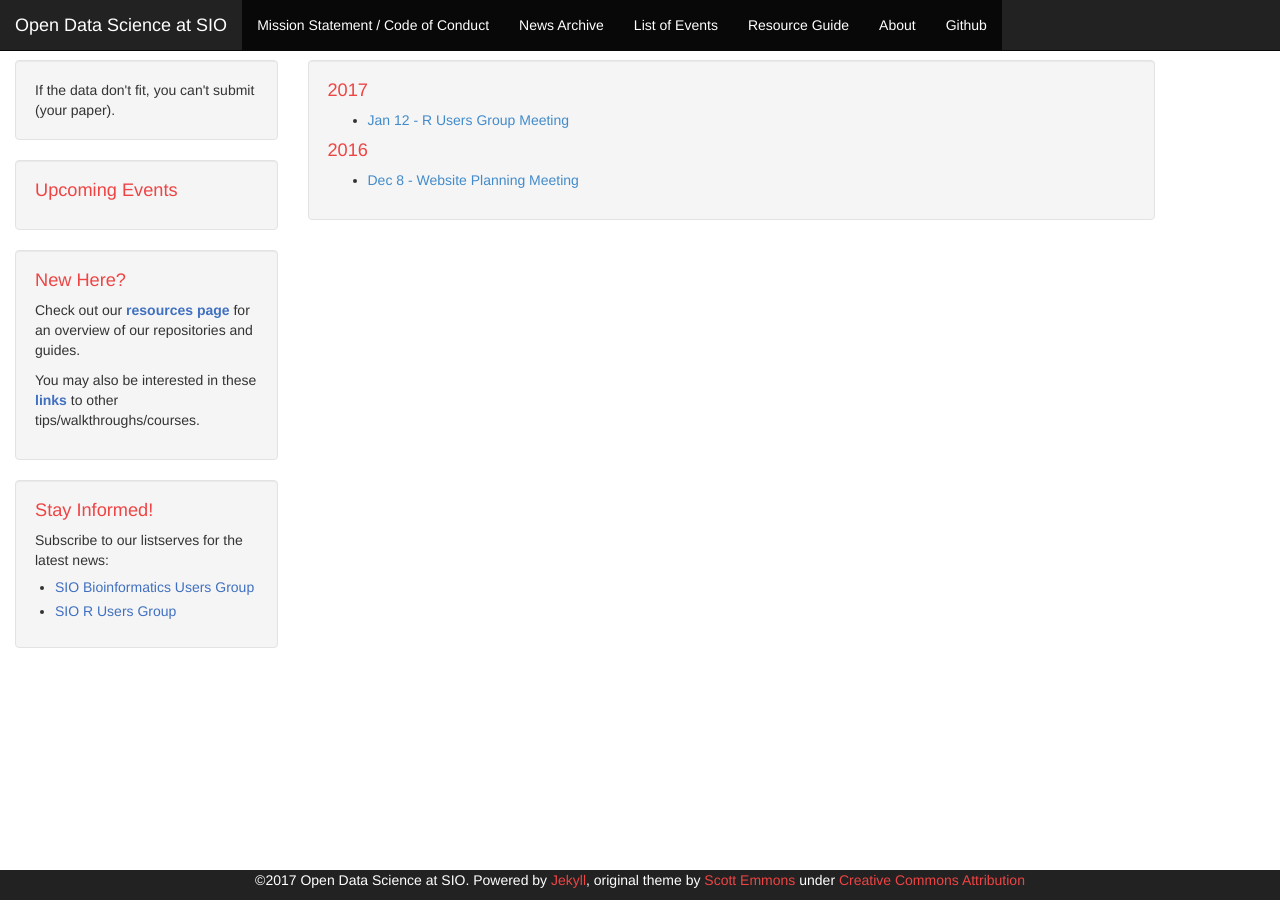
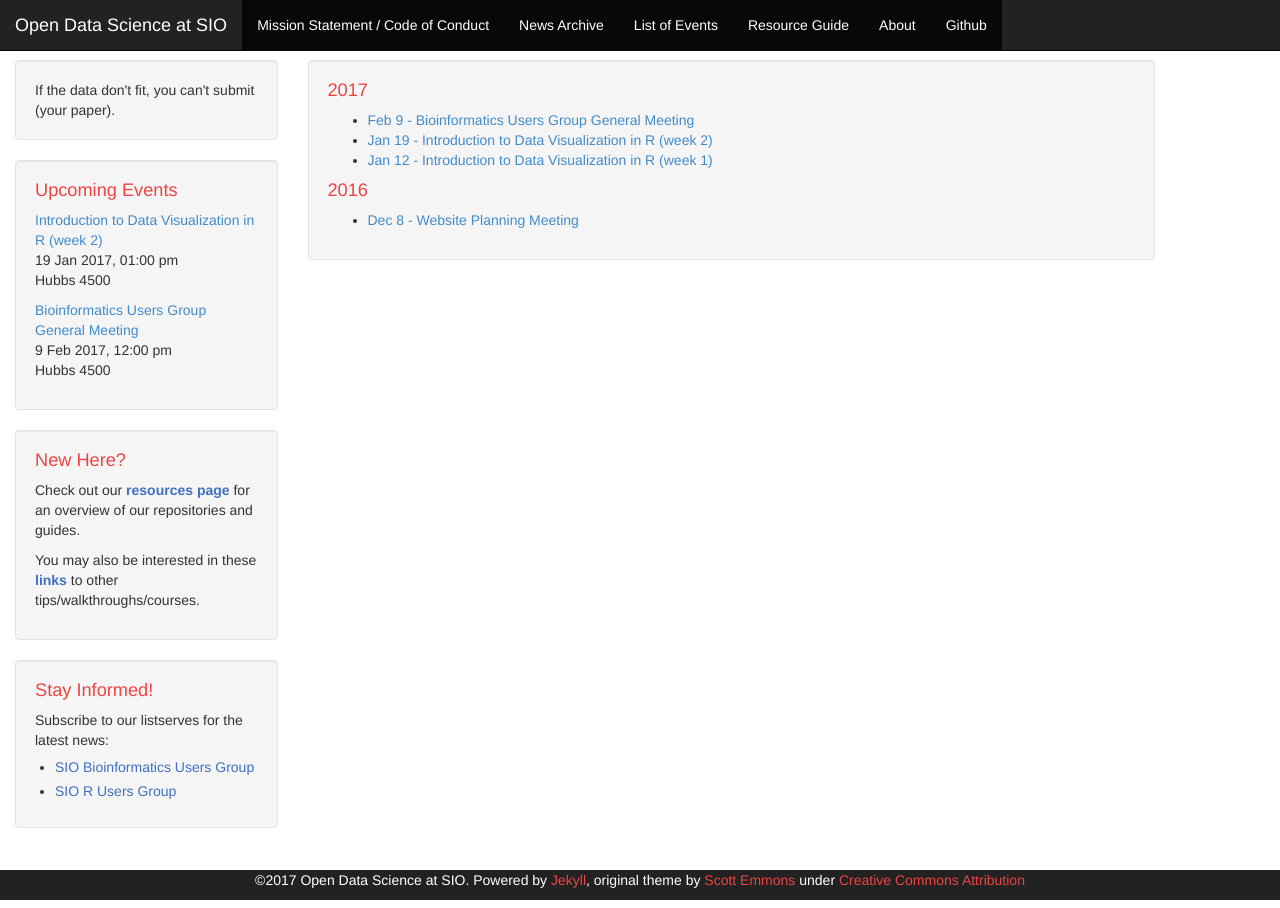
Before and after one commit to Open-Data-Science-at-SIO/Open-Data-Science-at-SIO.github.io, a Jekyll site: the page built from events_list.html, in a window 1280 px wide. Built offline with Jekyll 4.4.1, drawn with Linux system fonts in a browser that asks for light colours.

Commit message:
updated events list fixed sidebar code to properly display next 3 upcoming events

```diff
--- /dev/null
+++ b/_events/20170112.md
@@ -0,0 +1,16 @@
+---
+layout: event
+title: "Introduction to Data Visualization in R (week 1)"
+start: 2017-01-12 13:00:00 PST
+end: 2017-01-12 14:30:00 PST
+location: "Hubbs 4500"
+---
+
+First R Users Meeting of the 2017 Winter Quarter! We'll be starting our **Data Visualization** course.
+
+Week 1 content:
+
+* Course Logistics
+* Basic Git and Github
+* Overview of R data types (numeric, factor, string, date & time, binary, etc.)
+* Overview of R data structures (array, list, matrix, data frames, etc.)
--- /dev/null
+++ b/_events/20170119.md
@@ -0,0 +1,18 @@
+---
+layout: event
+title: "Introduction to Data Visualization in R (week 2)"
+start: 2017-01-19 13:00:00 PST
+end: 2017-01-19 14:30:00 PST
+location: "Hubbs 4500"
+---
+
+Continuation of the R Users Group **Data Visualization** course.
+
+Week 2 content:
+
+* Basic R markdown (`rmarkdown` and `knitr`)
+* Reading data from files & databases
+* Writing data to files & databases
+* Basic data wrangling
+	- Conversion between wide and long formats
+	- Data validation
--- /dev/null
+++ b/_events/20170209.md
@@ -0,0 +1,15 @@
+---
+layout: event
+title: "Bioinformatics Users Group General Meeting"
+start: 2017-02-09 12:00:00 PST
+end: 2017-02-09 13:00:00 PST
+location: "Hubbs 4500"
+---
+
+Agenda:
+
+1. Formulate goals for 2017
+2. Say goodbye to our terrific student organizers for 2015-2016 , Jessica Blanton, Tessa Pierce and Tiago Leao.
+3. Elect student organizers for 2017. STUDENTS, PLEASE THINK ABOUT VOLUNTEERING.
+4. Get suggestions for speakers to invite for our monthly meetings.
+5. Determine a good time for our monthly meetings.
--- a/_includes/sidebar.html
+++ b/_includes/sidebar.html
@@ -5,13 +5,18 @@
 <div class="well">
 	<h1>Upcoming Events</h1>
 	{% assign current_date = site.time | date: "%Y%m%d" %}
-	{% for event in site.events limit:3 %}
+	{% assign numEvents = 0 %}
+	{% for event in site.events %}
 		{% assign event_date = event.start | date: "%Y%m%d" %}
     	{% if event_date >= current_date %}
     		<p><a href="{{ event.url }}">{{ event.title }}</a><br />
 			{{ event.start | date: "%-d %b %Y, %I:%M %P %Z" }}<br />
 			{{ event.location }}
 			</p>
+			{% assign numEvents = numEvents | plus: 1 %}
+     	{% endif %}
+     	{% if numEvents >= 3 %}
+     		{% break %}
      	{% endif %}
     {% endfor %}
 </div>
```
Also changed, not shown: _events/20170101.md (deleted, +0 -11 lines).
